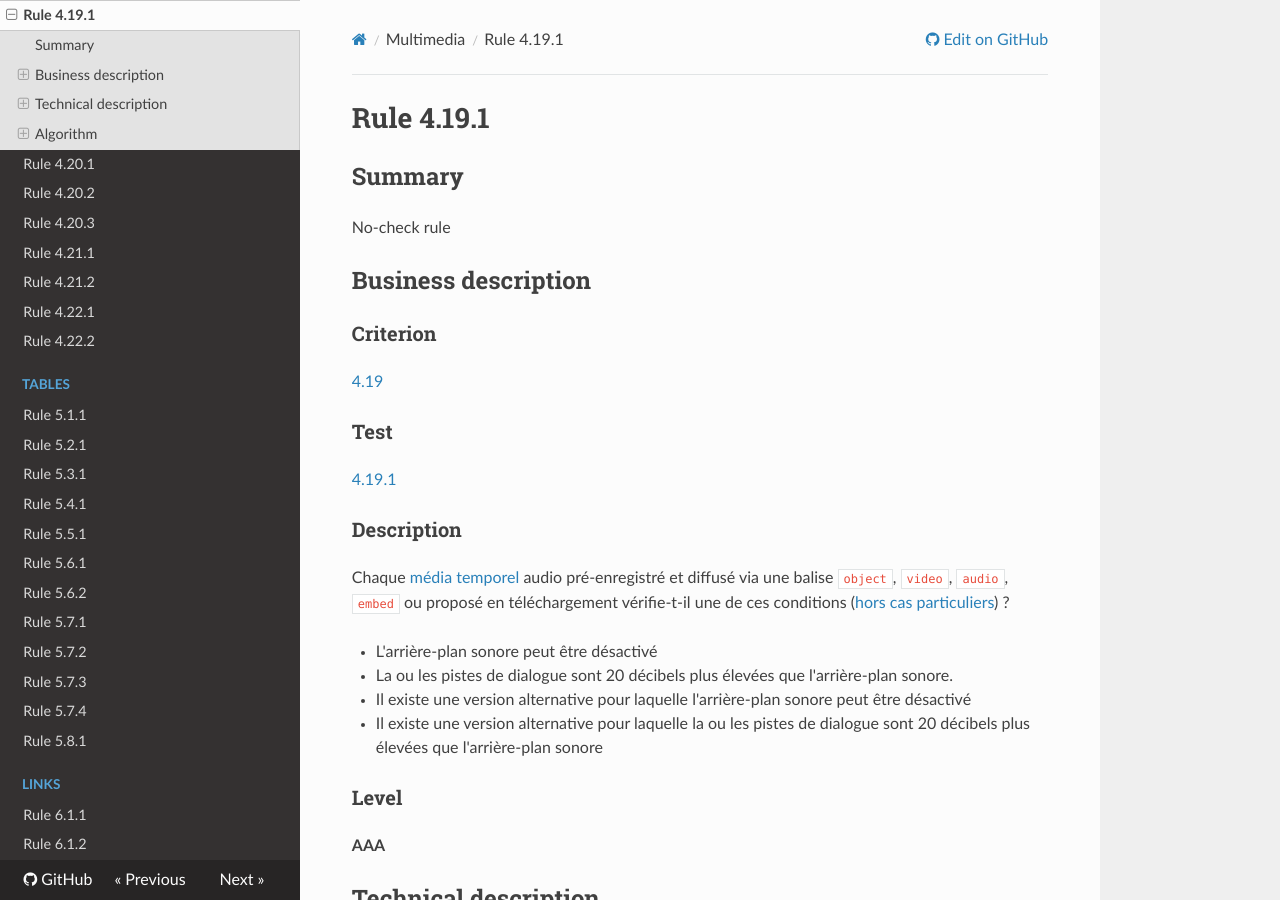
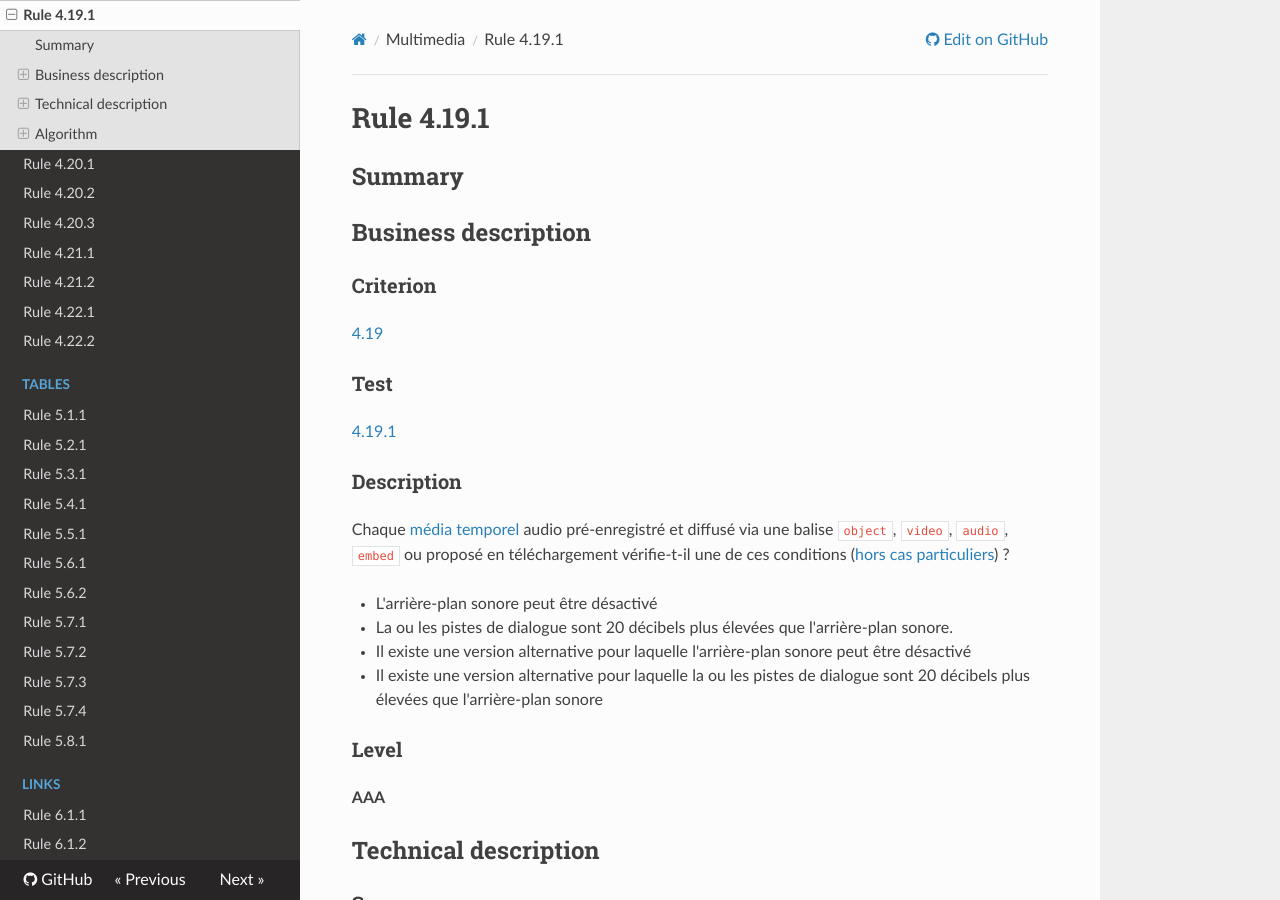
Before and after one commit to Tanaguru/RGAA3-2016, an MkDocs documentation site: the page built from docs/Rule-4-19-1.md, in a window 1280 px wide and 900 px high. Built offline with MkDocs 1.6.1, drawn with Linux system fonts in a browser that asks for light colours; nearby versions of some CDN libraries; old or Windows-style settings are respelled for this version of MkDocs.

```diff
--- a/docs/Rule-4-19-1.md
+++ b/docs/Rule-4-19-1.md
@@ -1,22 +1,20 @@
 # Rule 4.19.1
 
 ## Summary
-
-No-check rule
 
 ## Business description
 
 ### Criterion
 
-[4.19](http://references.modernisation.gouv.fr/referentiel-technique-0#crit-4-19)
+[4.19](http://references.modernisation.gouv.fr/rgaa/criteres.html#crit-4-19)
 
 ###Test
 
-[4.19.1](http://references.modernisation.gouv.fr/referentiel-technique-0#test-4-19-1)
+[4.19.1](http://references.modernisation.gouv.fr/rgaa/criteres.html#test-4-19-1)
 
 ### Description
 
-Chaque <a href="http://references.modernisation.gouv.fr/referentiel-technique-0#mMediaTemp">m&eacute;dia temporel</a> audio pr&eacute;-enregistr&eacute; et diffus&eacute; via une balise `object`, `video`, `audio`, `embed` ou propos&eacute; en t&eacute;l&eacute;chargement v&eacute;rifie-t-il une de ces conditions (<a href="http://references.modernisation.gouv.fr/referentiel-technique-0#cpCrit4-19" title="Cas particuliers pour le crit&egrave;re 4.19">hors cas particuliers</a>) ?
+Chaque <a href="http://references.modernisation.gouv.fr/referentiel-technique-0#mMediaTemp">m&eacute;dia temporel</a> audio pr&eacute;-enregistr&eacute; et diffus&eacute; via une balise `object`, `video`, `audio`, `embed` ou propos&eacute; en t&eacute;l&eacute;chargement v&eacute;rifie-t-il une de ces conditions (<a href="http://references.modernisation.gouv.fr/rgaa/cas-particuliers.html#cp-4-19" title="Cas particuliers pour le crit&egrave;re 4.19">hors cas particuliers</a>) ?
 
  * L'arri&egrave;re-plan sonore peut &ecirc;tre d&eacute;sactiv&eacute;
  * La ou les pistes de dialogue sont 20 d&eacute;cibels plus &eacute;lev&eacute;es que l'arri&egrave;re-plan sonore.
```
Also changed, not shown: docs/Rule-4-18-1.md (+6 -2 lines).
